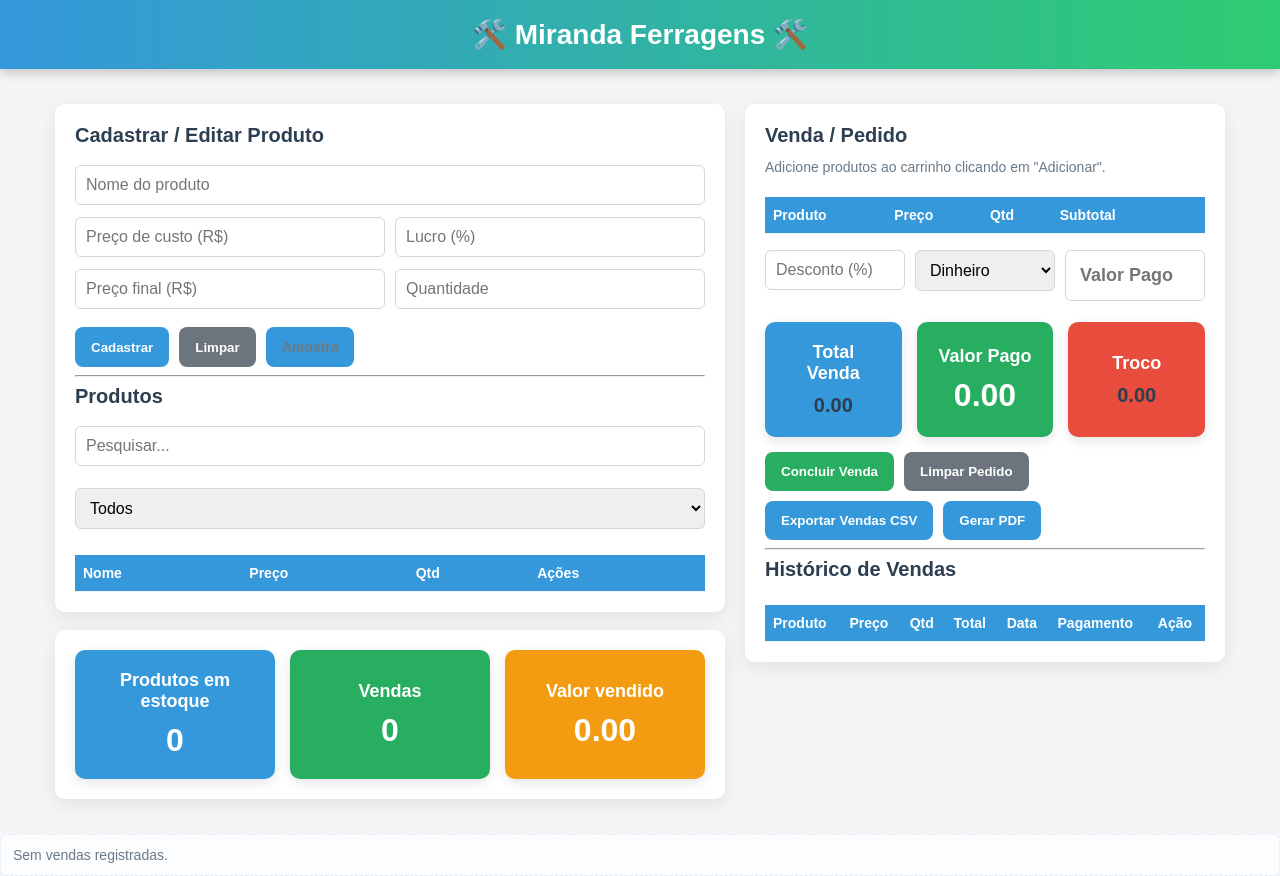
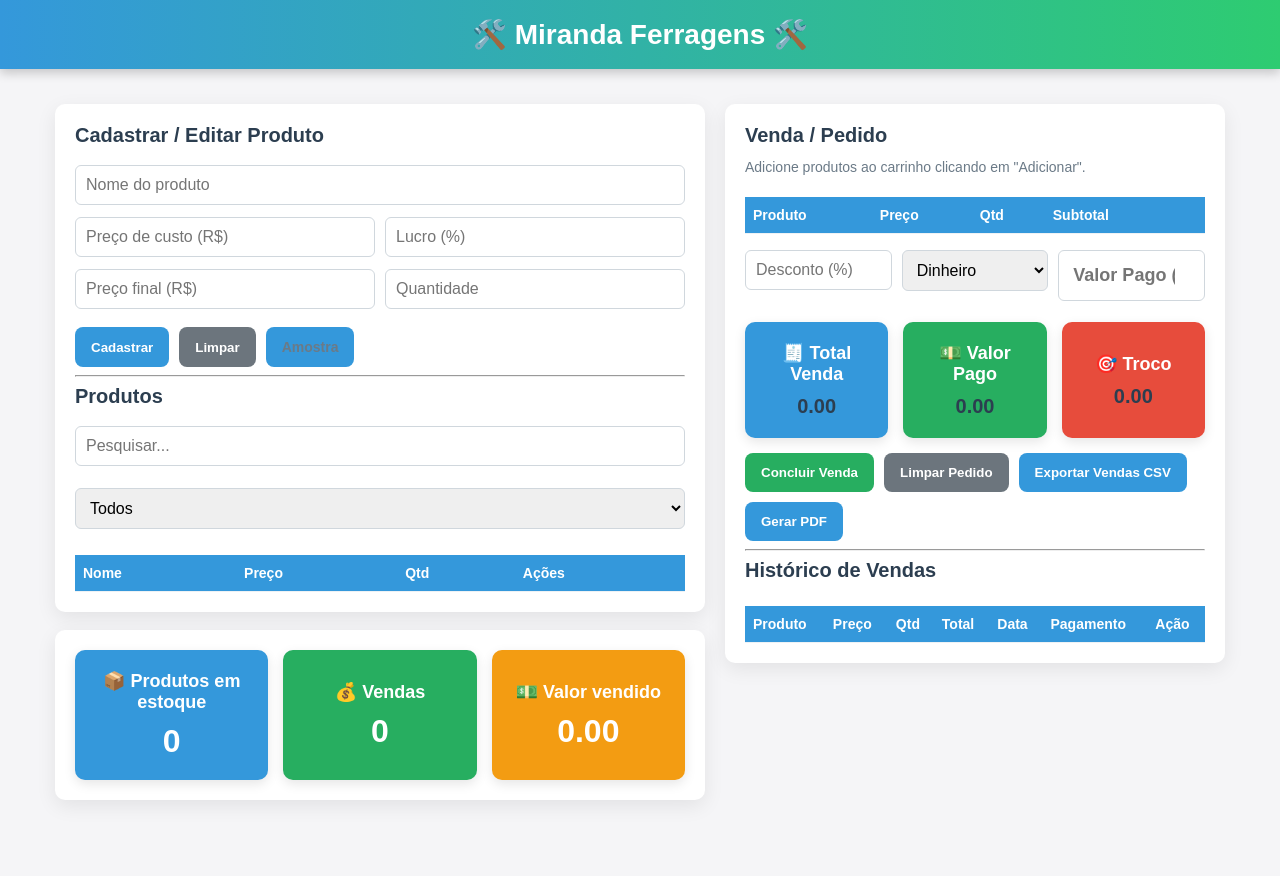
Before and after one commit to thiago-sl/mirandaferragem, a plain HTML site: page index.html in a window 1280 px wide. Both pictures are taken after a click on the button "Limpar". After the commit the page ends 835 px from the top, so only its background shows below. Drawn offline with nearby package versions, Linux system fonts and the light colour scheme.

Commit message:
alteraçao
final

```diff
--- a/index.html
+++ b/index.html
@@ -3,7 +3,7 @@
 <head>
 <meta charset="utf-8">
 <meta name="viewport" content="width=device-width,initial-scale=1">
-<title>Controle de Caixa Profissional - Miranda Ferragens</title>
+<title>Caixa Profissional - Miranda Ferragens</title>
 
 <script src="https://cdn.jsdelivr.net/npm/html2canvas@1.4.1/dist/html2canvas.min.js"></script>
 <script src="https://cdnjs.cloudflare.com/ajax/libs/jspdf/2.5.1/jspdf.umd.min.js"></script>
@@ -13,11 +13,11 @@
 body {font-family: Arial, Helvetica, sans-serif; margin:0; padding:0; background:#f5f5f7; color:#222;}
 header {background: linear-gradient(90deg,#3498db,#2ecc71); color:white; padding:18px 12px; text-align:center; font-size:28px; font-weight:700; box-shadow: 0 4px 10px rgba(0,0,0,0.2);}
 .wrap {max-width:1200px; margin:20px auto; padding:15px;}
-.grid {display:grid; grid-template-columns:1fr 480px; gap:20px;}
+.grid {display:grid; grid-template-columns:1fr 500px; gap:20px;}
 .card {background:#fff; padding:20px; border-radius:10px; box-shadow:0 6px 20px rgba(0,0,0,0.08);}
 h2 {margin:0 0 12px 0; color:#2c3e50; font-size:20px;}
 input[type="text"], input[type="number"], select {width:100%; padding:10px; margin:6px 0; border-radius:6px; border:1px solid #d0d7dd; font-size:16px;}
-.row {display:flex; gap:10px;}
+.row {display:flex; gap:10px; flex-wrap:wrap;}
 .row .col {flex:1;}
 button {padding:12px 16px; border-radius:8px; border:none; background:#3498db; color:white; font-weight:600; cursor:pointer; transition:0.2s;}
 button:hover {opacity:0.85;}
@@ -32,15 +32,15 @@ thead th {background:#3498db; color:#fff; font-size:14px;}
 .muted {color:#6b7a87; font-size:14px;}
 .report-box {background:#fbfdff; padding:12px; border:1px dashed #e6edf3; border-radius:8px; margin-top:10px;}
 .summary-card {flex:1; padding:20px; border-radius:10px; color:white; text-align:center; display:flex; flex-direction:column; justify-content:center; align-items:center; box-shadow:0 4px 12px rgba(0,0,0,0.1);}
-.summary-title {font-size:18px; font-weight:600; margin-bottom:10px;}
+.summary-title {font-size:18px; font-weight:600; margin-bottom:10px; display:flex; align-items:center; gap:6px;}
 .summary-value {font-size:32px; font-weight:700;}
 .bg-blue {background:#3498db;}
 .bg-green {background:#27ae60;}
 .bg-yellow {background:#f39c12;}
 .bg-red {background:#e74c3c;}
-.low-stock {background:#f8d7da;}
+.low-stock {background:#f8d7da; color:#721c24;}
 #valorPago {font-size:18px; font-weight:600; padding:14px;}
-#totalVenda, #troco {font-size:20px; font-weight:700; color:#2c3e50;}
+#totalVenda, #troco, #valorPagoDisplay {font-size:20px; font-weight:700; color:#2c3e50;}
 @media(max-width:1024px){.grid{grid-template-columns:1fr;} .card{margin-bottom:15px;} }
 @media(max-width:480px){header{font-size:20px; padding:14px 10px;} input, button, select{font-size:15px;} thead th, td{font-size:13px; padding:6px;} }
 </style>
@@ -50,7 +50,7 @@ thead th {background:#3498db; color:#fff; font-size:14px;}
 <header>🛠️ Miranda Ferragens 🛠️</header>
 <div class="wrap">
 <div class="grid">
-    <!-- ESQUERDA: Produtos -->
+  <!-- ESQUERDA -->
   <div>
     <div class="card">
       <h2>Cadastrar / Editar Produto</h2>
@@ -87,13 +87,13 @@ thead th {background:#3498db; color:#fff; font-size:14px;}
     </div>
 
     <div class="card" style="margin-top:18px; display:flex; gap:15px; flex-wrap:wrap;">
-        <div class="summary-card bg-blue"><div class="summary-title">Produtos em estoque</div><div class="summary-value" id="totalProdutos">0</div></div>
-        <div class="summary-card bg-green"><div class="summary-title">Vendas</div><div class="summary-value" id="totalVendas">0</div></div>
-        <div class="summary-card bg-yellow"><div class="summary-title">Valor vendido</div><div class="summary-value" id="valorVendido">0.00</div></div>
+      <div class="summary-card bg-blue"><div class="summary-title">📦 Produtos em estoque</div><div class="summary-value" id="totalProdutos">0</div></div>
+      <div class="summary-card bg-green"><div class="summary-title">💰 Vendas</div><div class="summary-value" id="totalVendas">0</div></div>
+      <div class="summary-card bg-yellow"><div class="summary-title">💵 Valor vendido</div><div class="summary-value" id="valorVendido">0.00</div></div>
     </div>
   </div>
 
-    <!-- DIREITA: Venda -->
+  <!-- DIREITA -->
   <div>
     <div class="card">
       <h2>Venda / Pedido</h2>
@@ -118,15 +118,15 @@ thead th {background:#3498db; color:#fff; font-size:14px;}
       </div>
       <div class="row" style="margin-top:15px; gap:15px;">
         <div class="summary-card bg-blue">
-            <div class="summary-title">Total Venda</div>
+          <div class="summary-title">🧾 Total Venda</div>
           <div class="summary-value" id="totalVenda">0.00</div>
         </div>
         <div class="summary-card bg-green">
-            <div class="summary-title">Valor Pago</div>
+          <div class="summary-title">💵 Valor Pago</div>
           <div class="summary-value" id="valorPagoDisplay">0.00</div>
         </div>
         <div class="summary-card bg-red">
-            <div class="summary-title">Troco</div>
+          <div class="summary-title">🎯 Troco</div>
           <div class="summary-value" id="troco">0.00</div>
         </div>
       </div>
@@ -150,28 +150,19 @@ thead th {background:#3498db; color:#fff; font-size:14px;}
 </div>
 
 <script>
-// ======== VARIÁVEIS ========
-const LS_PRODUTOS='produtos_miranda_v6', LS_VENDAS='vendas_miranda_v6';
+const LS_PRODUTOS='produtos_miranda_v3',LS_VENDAS='vendas_miranda_v3';
 let produtos=JSON.parse(localStorage.getItem(LS_PRODUTOS))||[];
 let vendas=JSON.parse(localStorage.getItem(LS_VENDAS))||[];
-let carrinho=[], editingIndex=null;
+let carrinho=[],editingIndex=null;
 
-// ======== FUNÇÕES PRODUTOS ========
-function salvarLocal(){
-    localStorage.setItem(LS_PRODUTOS,JSON.stringify(produtos));
-    localStorage.setItem(LS_VENDAS,JSON.stringify(vendas));
-}
+function salvarLocal(){ localStorage.setItem(LS_PRODUTOS,JSON.stringify(produtos)); localStorage.setItem(LS_VENDAS,JSON.stringify(vendas)); }
 
 function calcularPrecoVenda(){
   const custo=parseFloat(document.getElementById('precoCusto').value)||0;
   const lucro=parseFloat(document.getElementById('percentualLucro').value)||0;
-  const venda=custo*(1+lucro/100);
-  const precoInput=document.getElementById('precoProduto');
-  if(!precoInput.dataset.editado) precoInput.value=venda.toFixed(2);
+  const precoFinal=(custo*(1+lucro/100)).toFixed(2);
+  document.getElementById('precoProduto').value=precoFinal;
 }
-document.getElementById('precoProduto').addEventListener('input',()=>{
-  document.getElementById('precoProduto').dataset.editado='true';
-});
 
 function handleCadastrar(){ editingIndex===null?cadastrarProduto():salvarEdicao(); }
 function cadastrarProduto(){
@@ -182,6 +173,7 @@ function cadastrarProduto(){
   produtos.push({id:Date.now(),nome,preco,quantidade:qtd});
   salvarLocal(); atualizarTabelaProdutos(); limparCampos(); atualizarResumo();
 }
+
 function abrirEdicao(i){
   const p=produtos[i]; if(!p) return;
   editingIndex=i;
@@ -190,8 +182,8 @@ function abrirEdicao(i){
   document.getElementById('quantidadeProduto').value=p.quantidade;
   document.getElementById('btnCadastrar').innerText='Salvar';
   document.getElementById('btnCadastrar').style.background='#f39c12';
-  document.getElementById('precoProduto').dataset.editado='true';
 }
+
 function salvarEdicao(){
   const nome=document.getElementById('nomeProduto').value.trim();
   const preco=parseFloat(document.getElementById('precoProduto').value);
@@ -203,17 +195,13 @@ function salvarEdicao(){
   document.getElementById('btnCadastrar').style.background='#3498db';
   atualizarResumo();
 }
+
 function limparCampos(){
-  document.getElementById('nomeProduto').value='';
-  document.getElementById('precoProduto').value='';
-  document.getElementById('precoProduto').dataset.editado='';
-  document.getElementById('precoCusto').value='';
-  document.getElementById('percentualLucro').value='';
-  document.getElementById('quantidadeProduto').value='';
-  editingIndex=null;
-  document.getElementById('btnCadastrar').innerText='Cadastrar';
-  document.getElementById('btnCadastrar').style.background='#3498db';
+  document.getElementById('nomeProduto').value=''; document.getElementById('precoProduto').value=''; document.getElementById('quantidadeProduto').value='';
+  document.getElementById('precoCusto').value=''; document.getElementById('percentualLucro').value='';
+  editingIndex=null; document.getElementById('btnCadastrar').innerText='Cadastrar'; document.getElementById('btnCadastrar').style.background='#3498db';
 }
+
 function atualizarTabelaProdutos(){
   const tbody=document.querySelector('#tabelaProdutos tbody'); tbody.innerHTML='';
   const filtro=document.getElementById('pesquisaProduto').value.toLowerCase();
@@ -223,6 +211,7 @@ function atualizarTabelaProdutos(){
     if(estoqueFilter==='in'&&p.quantidade<=0) return;
     if(estoqueFilter==='out'&&p.quantidade>0) return;
     const tr=document.createElement('tr');
+    tr.className=p.quantidade<=2?'low-stock':'';
     tr.innerHTML=`<td>${p.nome}</td><td>${p.preco.toFixed(2)}</td><td>${p.quantidade}</td>`;
     const td=document.createElement('td');
     td.innerHTML=`<button class='small success' onclick='adicionarCarrinho(${i})'>Adicionar</button>
@@ -231,9 +220,9 @@ function atualizarTabelaProdutos(){
     tr.appendChild(td); tbody.appendChild(tr);
   });
 }
+
 function excluirProduto(i){ produtos.splice(i,1); salvarLocal(); atualizarTabelaProdutos(); atualizarResumo(); }
 
-// ======== FUNÇÕES CARRINHO ========
 function adicionarCarrinho(i){
   const p=produtos[i]; if(!p||p.quantidade<=0) return;
   const e=carrinho.find(c=>c.id===p.id);
@@ -241,6 +230,7 @@ function adicionarCarrinho(i){
   atualizarCarrinho();
 }
 function removerDoCarrinho(i){ carrinho.splice(i,1); atualizarCarrinho(); }
+
 function atualizarCarrinho(){
   const tbody=document.querySelector('#carrinho tbody'); tbody.innerHTML='';
   carrinho.forEach((it,i)=>{
@@ -251,19 +241,22 @@ function atualizarCarrinho(){
   });
   atualizarTotal(); atualizarTroco();
 }
+
 function atualizarTotal(){
   const sub=carrinho.reduce((s,it)=>s+it.preco*it.qtd,0);
   const d=parseFloat(document.getElementById('desconto').value)||0;
-  document.getElementById('totalVenda').innerText=(sub*(1-d/100)).toFixed(2);
-  document.getElementById('valorPagoDisplay').innerText=(parseFloat(document.getElementById('valorPago').value)||0).toFixed(2);
+  const total=(sub*(1-d/100)).toFixed(2);
+  document.getElementById('totalVenda').innerText=total;
 }
+
 function atualizarTroco(){
   const p=parseFloat(document.getElementById('valorPago').value)||0;
   const t=parseFloat(document.getElementById('totalVenda').innerText)||0;
   const forma=document.getElementById('formaPagamento').value;
-  document.getElementById('troco').innerText=(forma==='dinheiro'?(p-t>=0?(p-t).toFixed(2):'0.00'):'0.00');
+  document.getElementById('troco').innerText=(forma==='dinheiro'?Math.max(p-t,0).toFixed(2):'0.00');
   document.getElementById('valorPagoDisplay').innerText=p.toFixed(2);
 }
+
 function concluirVenda(){
   if(!carrinho.length) return;
   const d=parseFloat(document.getElementById('desconto').value)||0;
@@ -277,9 +270,9 @@ function concluirVenda(){
   carrinho=[]; document.getElementById('desconto').value=0; document.getElementById('valorPago').value='';
   salvarLocal(); atualizarCarrinho(); atualizarTabelaProdutos(); atualizarTabelaVendas(); atualizarResumo(); montarRelatorioPreview();
 }
+
 function limparCarrinho(){ carrinho=[]; atualizarCarrinho(); }
 
-// ======== HISTÓRICO DE VENDAS ========
 function atualizarTabelaVendas(){
   const tbody=document.querySelector('#tabelaVendas tbody'); tbody.innerHTML='';
   vendas.slice().reverse().forEach((v,idxRev)=>{
@@ -290,29 +283,32 @@ function atualizarTabelaVendas(){
     tbody.appendChild(tr);
   });
 }
+
 function excluirVenda(i){
   const v=vendas[i]; if(!v) return;
   const p=produtos.find(p=>p.nome===v.nome); if(p) p.quantidade+=v.qtd;
   vendas.splice(i,1); salvarLocal(); atualizarTabelaProdutos(); atualizarTabelaVendas(); atualizarResumo(); montarRelatorioPreview();
 }
 
-// ======== EXPORTAÇÃO ========
 function exportarVendasCSV(){
   if(!vendas.length) return;
   let csv='Produto,Preço,Qtd,Total,Data,FormaPagamento\n';
   vendas.forEach(v=>csv+=`"${v.nome}",${v.preco},${v.qtd},${v.total},"${new Date(v.data).toLocaleString()}",${v.formaPagamento}\n`);
   baixarBlob(csv,'vendas_miranda_ferragens.csv');
 }
+
 function exportarProdutosCSV(){
   if(!produtos.length) return;
   let csv='Nome,Preço,Quantidade\n';
   produtos.forEach(p=>csv+=`"${p.nome}",${p.preco},${p.quantidade}\n`);
   baixarBlob(csv,'produtos_miranda_ferragens.csv');
 }
+
 function baixarBlob(text,name){
   const blob=new Blob([text],{type:'text/csv;charset=utf-8;'});
   const link=document.createElement('a'); link.href=URL.createObjectURL(blob); link.download=name; link.click();
 }
+
 async function gerarRelatorioPDF(){
   montarRelatorioPreview();
   const {jsPDF}=window.jspdf; const el=document.getElementById('reportArea');
@@ -324,27 +320,20 @@ async function gerarRelatorioPDF(){
   pdf.addImage(img,'PNG',0,0,w,h); pdf.save('relatorio_vendas_miranda_ferragens.pdf');
 }
 
-// ======== RELATÓRIO PREVIEW ========
 function montarRelatorioPreview(){
-  let container=document.getElementById('reportArea');
-  if(!container){
-    container=document.createElement('div'); container.id='reportArea'; container.className='report-box'; document.body.appendChild(container);
-  }
-  container.innerHTML='';
-  if(!vendas.length){ container.innerHTML='<div class="muted">Sem vendas registradas.</div>'; return; }
+  const reportBody=document.getElementById('reportBody')||document.createElement('div');
+  if(!vendas.length){ reportBody.innerHTML='<div class="muted">Sem vendas registradas.</div>'; return; }
   let html='<table style="width:100%;border-collapse:collapse"><thead><tr style="background:#f0f4f6"><th>Produto</th><th>Preço</th><th>Qtd</th><th>Total</th><th>Data</th><th>Pagamento</th></tr></thead><tbody>';
   vendas.slice(-20).forEach(v=>{ html+=`<tr><td>${v.nome}</td><td>${v.preco.toFixed(2)}</td><td>${v.qtd}</td><td>${v.total.toFixed(2)}</td><td>${new Date(v.data).toLocaleString()}</td><td>${v.formaPagamento}</td></tr>`; });
-  html+='</tbody></table>'; container.innerHTML=html;
+  html+='</tbody></table>'; reportBody.innerHTML=html;
 }
 
-// ======== RESUMO ========
 function atualizarResumo(){
   document.getElementById('totalProdutos').innerText=produtos.reduce((s,p)=>s+(p.quantidade||0),0);
   document.getElementById('totalVendas').innerText=vendas.length;
   document.getElementById('valorVendido').innerText=vendas.reduce((s,v)=>s+(v.total||0),0).toFixed(2);
 }
 
-// ======== AMOSTRA ========
 function carregarAmostra(){
   produtos=[
     {id:1,nome:'Parafuso 1/4"',preco:0.5,quantidade:200},
@@ -355,7 +344,6 @@ function carregarAmostra(){
   vendas=[]; salvarLocal(); atualizarTabelaProdutos(); atualizarTabelaVendas(); atualizarResumo(); montarRelatorioPreview();
 }
 
-// ======== INICIALIZAÇÃO ========
 function iniciar(){
   atualizarTabelaProdutos(); atualizarCarrinho(); atualizarTabelaVendas(); atualizarResumo(); montarRelatorioPreview();
 }
```
Lines whose indentation alone changed are shown as unchanged.
